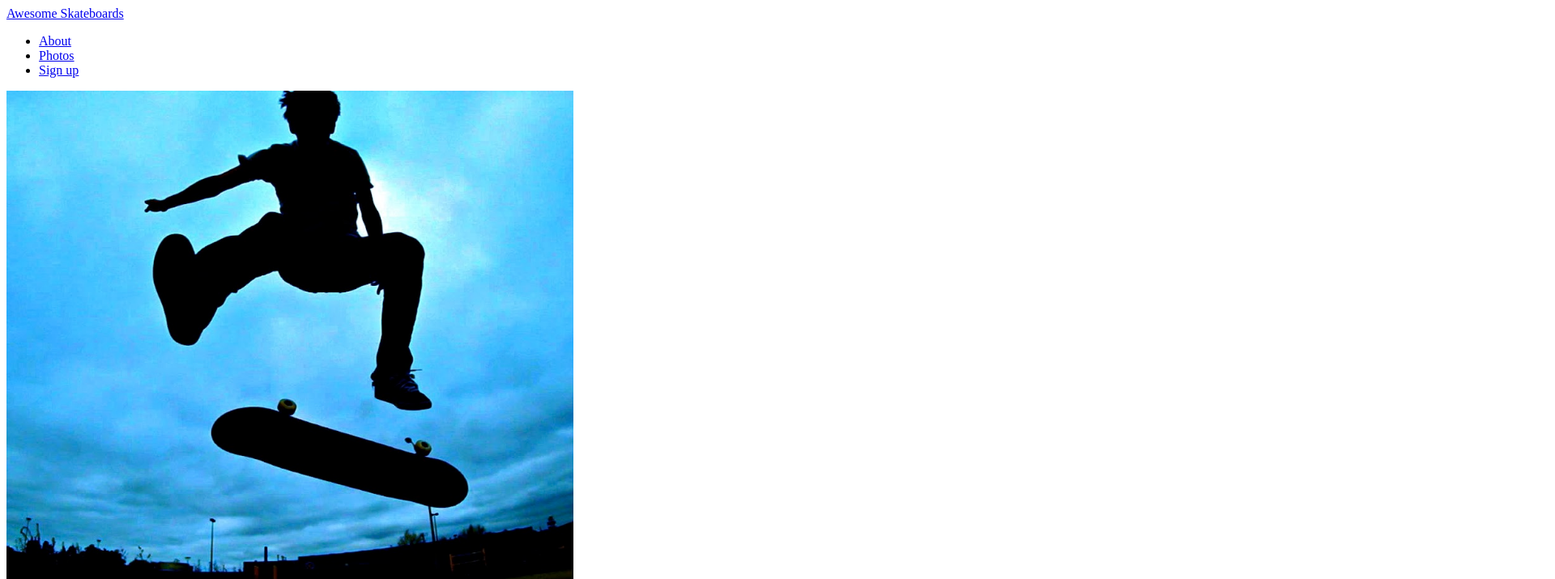
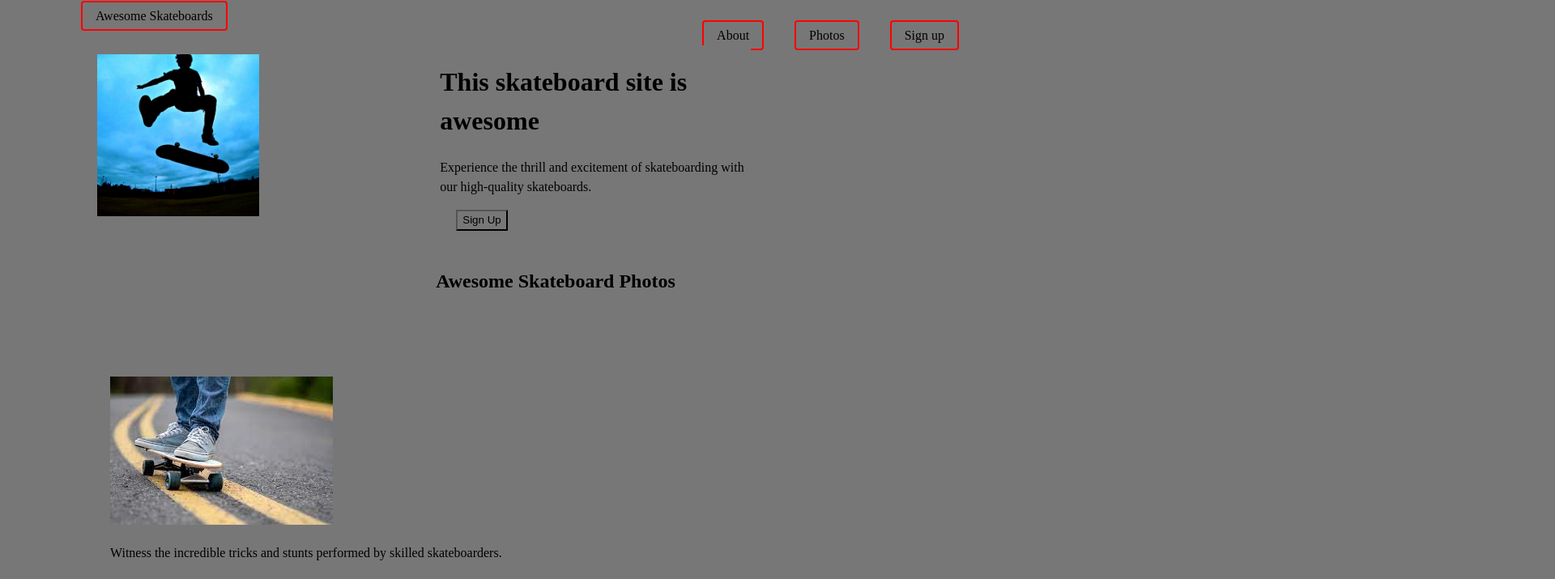
Before and after one commit to sharangabo/landing-page, a plain HTML site: page index.html in a window 1280 px wide. Shown: the top 715 px of the page at 81% size, 1920 px wide, since content can reach past the window. Drawn offline with Linux system fonts and the light colour scheme.

Commit message:
css styling box models

```diff
--- a/index.css
+++ b/index.css
@@ -0,0 +1,116 @@
+* {
+  line-height: 1.5;
+  background-color:#777;
+  margin-left:20px
+}
+
+div.container {
+  text-decoration: none;
+  color: #000;
+}
+
+.nav-link {
+  border: 2px solid;
+  padding: 0.5rem 1rem;
+  margin-right: 0.5rem;
+  border-radius: 4px;
+}
+
+.nav-link:nth-child(1) {
+  border-color: #ff0000;
+}
+
+.nav-link:nth-child(2) {
+  border-color: #00ff00;
+}
+
+.nav-link:nth-child(3) {
+  border-color: #0000ff;
+}
+
+.button {
+  border: 2px solid;
+  padding: 0.5rem 1rem;
+  margin-right: 0.5rem;
+  border-radius: 4px;
+}
+
+.custom-button {
+  border-color: #ff0000;
+}
+
+div.container a.nav-link.link-secondary.p-0 {
+  text-decoration: none;
+  color: #000;
+  margin-top:20px;
+}
+
+ul.nav.justify-content-end {
+  display: flex;
+  justify-content: flex-end;
+  align-items: center;
+  list-style: none;
+  padding: 0;
+  margin: 0;
+  margin-right:80px;
+  margin-top:0px;
+}
+
+ul.nav.justify-content-end li {
+  margin-left: 10px; /* Adjust the spacing between list items */
+}
+
+ul.nav.justify-content-end li:first-child {
+  margin-left: 0; /* Remove margin for the first list item */
+}
+
+ul.nav.justify-content-end li a {
+  text-decoration: none;
+  color: #000; /* Adjust the color as needed */
+}
+
+div.container-fluid {
+  display: flex;
+  justify-content: flex;
+  align-items: center;
+  list-style: none;
+  padding: 0;
+  margin: 0;
+  margin-right:80px;
+  margin-top:0px;
+}
+
+.row.align-items-center {
+  display: flex;
+  align-items: center;
+}
+
+.col-lg-5 {
+  flex-basis: 0;
+  flex-grow: 1;
+  max-width: 100%;
+  position: reverse;
+
+}
+
+.col-lg-7 {
+  flex-basis: 0;
+  flex-grow: 1;
+  max-width: 100%;
+  position:reverse;
+}
+
+.d-flex.justify-content-center {
+  display: flex;
+  justify-content: center;
+  flex-wrap: wrap;
+}
+
+.pt-5 {
+  padding-top: 5rem;
+}
+
+.px-4 {
+  padding-left: 1rem;
+  padding-right: 1rem;
+}
--- a/index.html
+++ b/index.html
@@ -12,12 +12,13 @@
     <nav class="navbar bg-dark sticky-top">
         <div class="container">
             <a class="nav-link link-secondary p-0" href="#">Awesome Skateboards</a>
-	    <ul class="nav justify-content-end">
-	        <li><a class="nav-link link-secondary" href="#">About</a></li>
-                <li><a class="nav-link link-secondary" href="#photos">Photos</a></li>
-                <li><a class="nav-link link-secondary" href="#sign-up">Sign up</a></li>
-	    </ul>
-	</div>
+
+	        <ul class="nav justify-content-end">
+	            <li><a class="nav-link link-secondary" href="#">About</a></li>
+                    <li><a class="nav-link link-secondary" href="#photos">Photos</a></li>
+                    <li><a class="nav-link link-secondary" href="#sign-up">Sign up</a></li>
+	        </ul>
+
     </nav>
     <!-- About -->
     <div class="container-fluid bg-dark text-white">
@@ -25,7 +26,7 @@
         <div class="row flex-lg-row-reverse align-items-center g-5">
 
           <div class="col-lg-7">
-            <img src="images/logo.jpg" class="d-block mx-lg-auto img-fluid" width="700" alt="Skateboarder">
+            <img src="images/logo.jpg" class="d-block mx-lg-auto img-fluid"  width="200" alt="Skateboarder">
           </div>
 
           <div class="col-lg-5">
@@ -52,15 +53,15 @@
             <p class="pt-2">Witness the incredible tricks and stunts performed by skilled skateboarders.</p>
           </div>
           <div class="pt-5 px-4 col-lg-3">
-            <img src="images/kateboard.jpg" class="rounded-3 img-fluid" alt="...">
+            <img src="images/skateboard.jpg" class="rounded-3 img-fluid" width="200" alt="...">
             <p class="pt-2">Check out the vibrant skateboard designs and artwork.</p>
           </div>
           <div class="pt-5 px-4 col-lg-3">
-            <img src="images/skating.jpg" class="rounded-3 img-fluid" alt="...">
+            <img src="images/skating.jpg" class="rounded-3 img-fluid" width="200" alt="...">
             <p class="pt-2">Experience the freedom and adrenaline rush of skateboarding.</p>
           </div>
           <div class="pt-5 px-4 col-lg-3">
-            <img src="images/skateboarding-sunset.webp" class="rounded-3 img-fluid" alt="...">
+            <img src="images/skateboarding-sunset.webp" class="rounded-3 img-fluid" width="200" alt="...">
             <p class="pt-2">Join the website.</p>
 
 
```
Also changed, not shown: 1 other file.
